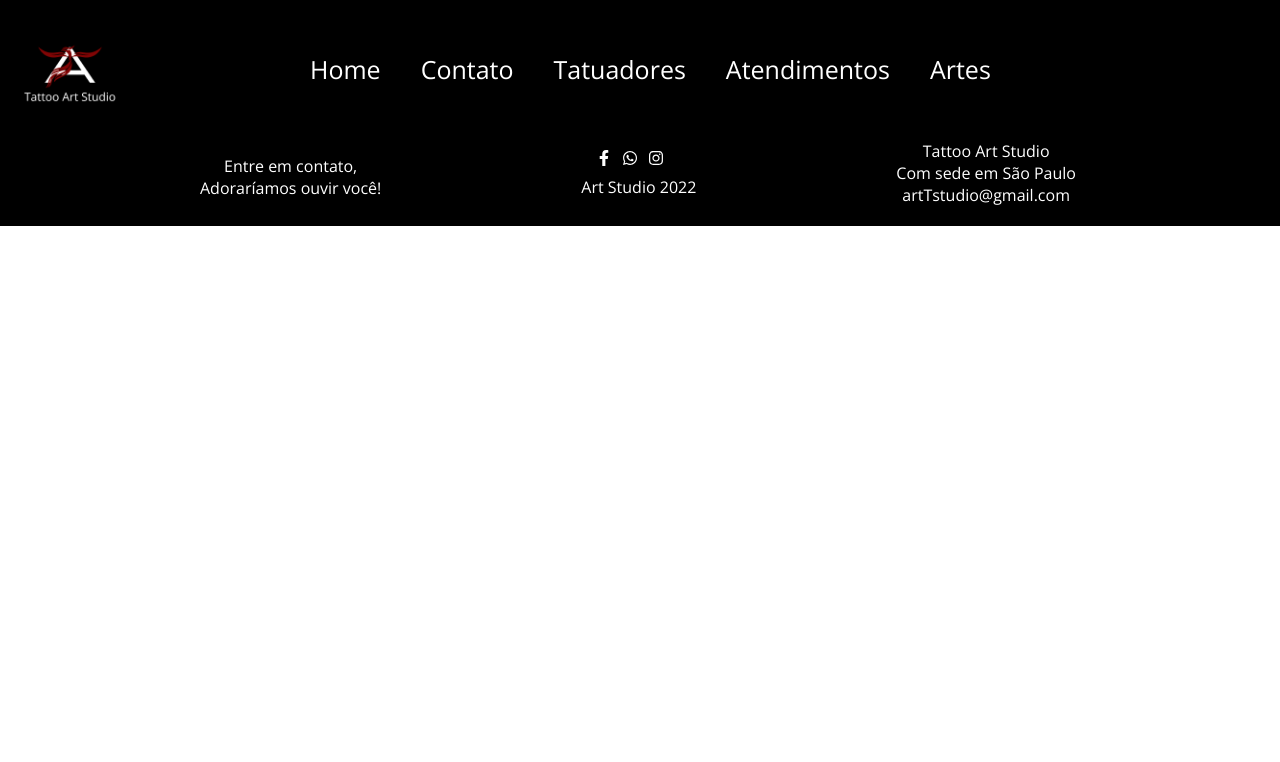
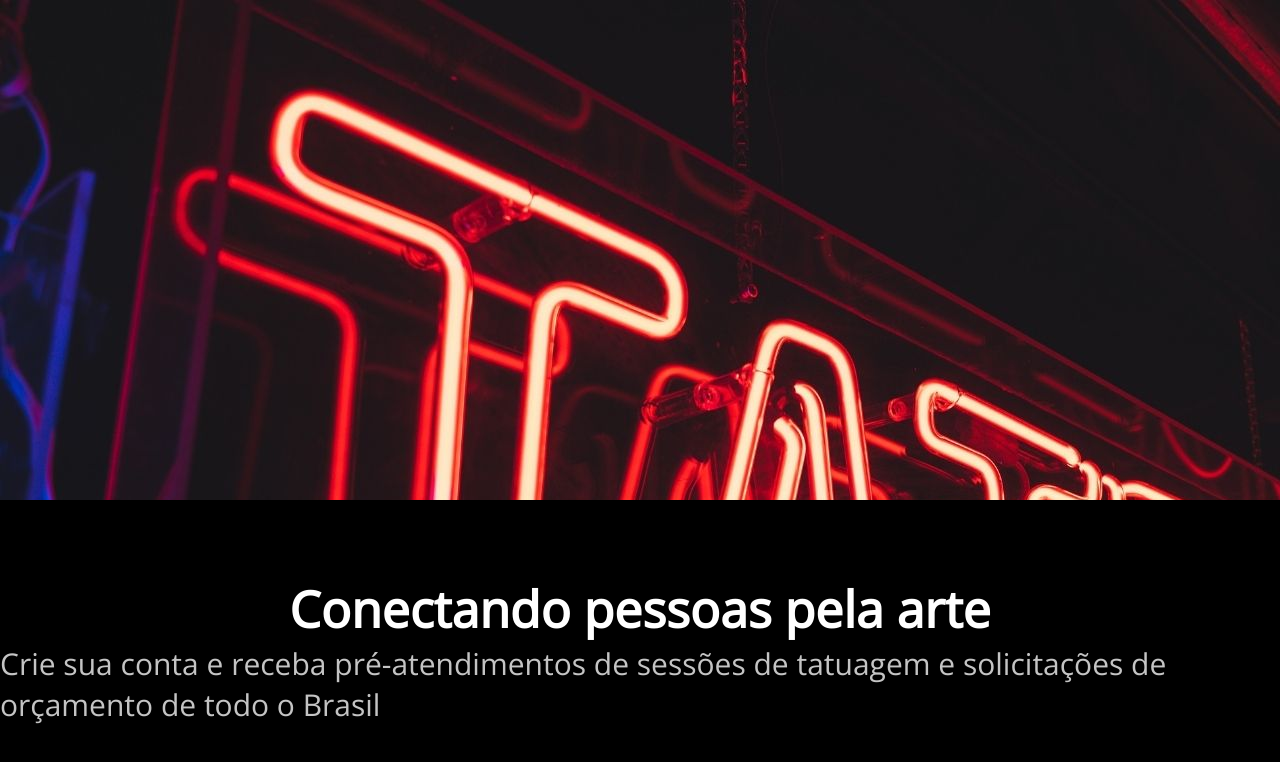
Before and after one commit to CibeleMartins/TattooArtStudio-M5, a React (Create React App) app: page / in a window 1280 px wide. Shown: the top 762 px of the page. Built offline with nearby package versions, Linux system fonts and the light colour scheme.

Commit message:
:package: feat: implementou a page Home
Alterações necessárias: instalação do react-router-dom e styled-components, exclusão do arquivo App.css, importação dos componentes do react-router-dom no App.js, inclusão de uma imagem e implementações na pages Home.

```diff
--- a/package.json
+++ b/package.json
@@ -9,7 +9,9 @@
     "react": "^18.0.0",
     "react-dom": "^18.0.0",
     "react-icons": "^4.3.1",
+    "react-router-dom": "^5.2.0",
     "react-scripts": "5.0.1",
+    "styled-components": "^5.3.5",
     "web-vitals": "^2.1.4"
   },
   "scripts": {
--- a/src/App.css
+++ /dev/null
@@ -1,38 +0,0 @@
-.App {
-  text-align: center;
-}
-
-.App-logo {
-  height: 40vmin;
-  pointer-events: none;
-}
-
-@media (prefers-reduced-motion: no-preference) {
-  .App-logo {
-    animation: App-logo-spin infinite 20s linear;
-  }
-}
-
-.App-header {
-  background-color: #282c34;
-  min-height: 100vh;
-  display: flex;
-  flex-direction: column;
-  align-items: center;
-  justify-content: center;
-  font-size: calc(10px + 2vmin);
-  color: white;
-}
-
-.App-link {
-  color: #61dafb;
-}
-
-@keyframes App-logo-spin {
-  from {
-    transform: rotate(0deg);
-  }
-  to {
-    transform: rotate(360deg);
-  }
-}
--- a/src/App.js
+++ b/src/App.js
@@ -1,15 +1,17 @@
+import React from 'react';
+import { BrowserRouter, Switch, Route} from "react-router-dom";
+import Home from './pages/Home';
 
-import './App.css';
-import Footer from './components/Footer/Footer';
-import Header from './components/Header/Header.jsx';
 
 function App() {
   return (
-    <div className="App">
-      <Header/>
-      <Footer/>
 
-    </div>
+    <BrowserRouter>
+
+      <Home/>
+
+
+    </BrowserRouter>
   );
 }
 
--- a/src/index.js
+++ b/src/index.js
@@ -1,12 +1,9 @@
 import React from 'react';
-import ReactDOM from 'react-dom/client';
+// import ReactDOM from 'react-dom';
+import * as ReactDOM from 'react-dom/client'
 import './index.css';
 import App from './App';
 
 
-const root = ReactDOM.createRoot(document.getElementById('root'));
-root.render(
-  <React.StrictMode>
-    <App />
-  </React.StrictMode>
-);
+const root = ReactDOM.createRoot(document.getElementById('root'))
+root.render(< App />)
--- /dev/null
+++ b/src/pages/Home.jsx
@@ -0,0 +1,36 @@
+import React from 'react';
+import Header from '../components/Header/Header'
+import flag from '../assets/imagens/flag.jpg'
+
+import styles from './Home.module.css';
+
+
+
+const Home = () => {
+
+
+return (
+
+  <main>
+
+
+      <div className={styles.flag}>
+
+
+
+
+      </div>
+
+
+      <div className={styles.text}>
+        <h1>Conectando pessoas pela arte</h1>
+        <p>Crie sua conta e receba pré-atendimentos de sessões de tatuagem e solicitações de orçamento  de todo o Brasil</p>
+
+      </div>
+
+  </main>
+)
+
+}
+
+export default Home;
--- a/src/pages/Home.module.css
+++ b/src/pages/Home.module.css
@@ -0,0 +1,42 @@
+
+.main {
+  width: 100%;
+  height: 100vh;
+  display: flex;
+}
+
+.flag {
+
+  width: 100%;
+  height: 500px;
+  background-image: url('../assets/imagens/flag.jpg');
+  background-clip: content-box;
+  background-attachment: fixed;
+
+}
+
+.text {
+
+  width: 100%;
+  height: 300px;
+  background-color: black;
+  display: flex;
+  align-items: center;
+  flex-direction: column;
+  justify-content: center;
+
+
+}
+
+h1 {
+  font-family: 'Open Sans', sans-serif;
+  color: white;
+  font-size: 50px;
+}
+
+p {
+  font-family: 'Open Sans', sans-serif;
+  color: #C4C4C4;
+  font-size: 30px;
+
+}
```
Also changed, not shown: src/pages/Home.js (deleted, +0 -20 lines), src/assets/imagens/flag.jpg (added), 1 other file (tests, documents, lock files or other folders).
